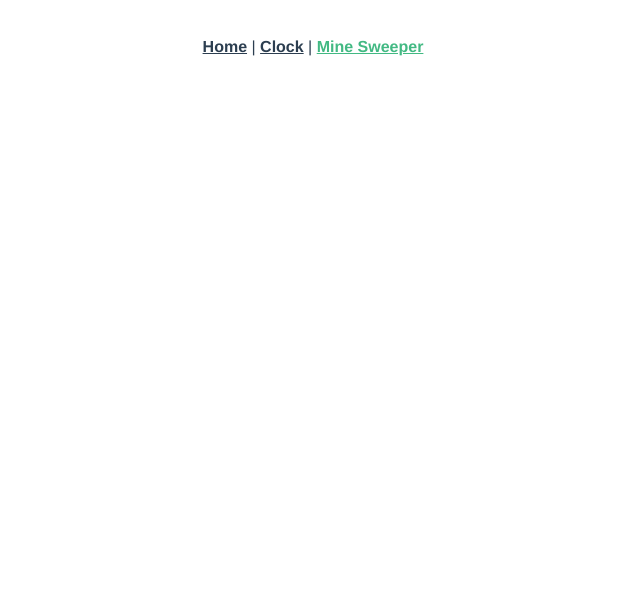
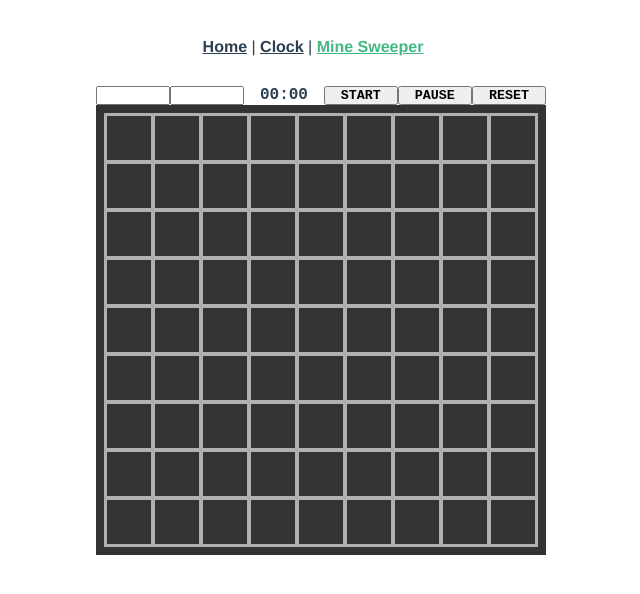
Before and after one commit to hypons111/hypons111.github.io, a Vue app: page /minesweeper in a window 1280 px wide. Shown: the top 594 px of the page, without its empty margins (327-967 px from the left). Built offline with nearby package versions, Linux system fonts and the light colour scheme.

Commit message:
building mine sweeper page.

```diff
--- a/package.json
+++ b/package.json
@@ -7,6 +7,9 @@
     "build": "vue-cli-service build"
   },
   "dependencies": {
+    "@fortawesome/fontawesome-svg-core": "^6.5.2",
+    "@fortawesome/free-solid-svg-icons": "^6.5.2",
+    "@fortawesome/vue-fontawesome": "^3.0.6",
     "core-js": "^3.8.3",
     "vue": "^3.2.13",
     "vue-router": "^4.0.3",
--- a/src/main.js
+++ b/src/main.js
@@ -3,4 +3,12 @@ import App from './App.vue'
 import router from './router'
 import store from './store'
 
-createApp(App).use(store).use(router).mount('#app')
+import { FontAwesomeIcon } from '@fortawesome/vue-fontawesome'
+import { library } from '@fortawesome/fontawesome-svg-core'
+import { faFlag, faQuestion, faExplosion } from '@fortawesome/free-solid-svg-icons'
+
+library.add(faFlag, faQuestion, faExplosion);
+
+const app = createApp(App)
+app.component('font-awesome-icon', FontAwesomeIcon); // 全局註冊 Font Awesome
+app.use(store).use(router).mount('#app')
--- a/src/views/Clock.vue
+++ b/src/views/Clock.vue
@@ -1,6 +1,6 @@
 <template>
-  <div id="clcok">
-    <div id="container">
+  <div id="container">
+    <div id="clcok">
       <div id="circle">
         <div id="hPointer" class="pointer" :style="{ transform: `rotate(${hDegree}deg)` }">
           <span class="number" :style="{ transform: `translate(-50%, 10px) rotate(${-hDegree}deg)` }">
--- a/src/views/MineSweeper.vue
+++ b/src/views/MineSweeper.vue
@@ -1,10 +1,299 @@
 <template>
-  <div id="minesweeper">
-    <div id="container">
+  <div id="container">
+    <div id="minesweeper">
+      <div id="panel">
+        <!-- <div class="item"><input type="number" v-model="boardScale"></div> -->
+        <!-- <div class="item"><input type="number" v-model="mineNumber"></div> -->
+        <input id="scale" type="number" @change="initialGame">
+        <input id="mine" type="number" @change="initialGame">
+        <span>{{ timer }}</span>
+        <button>START</button>
+        <button>PAUSE</button>
+        <button>RESET</button>
+      </div>
+      <div id="board">
+        <div v-for="row in rows" :key="row">
+          <span v-for="column in columns" :key="column" class="cell" :id="column + (row * boardScale)"
+            :class="cells[column + (row * boardScale)].status" :data-type="cells[column + (row * boardScale)].type"
+            @contextmenu.prevent="rightClick" @click="leftClick">
+            <font-awesome-icon v-if="cells[column + (row * boardScale)].status === 'flagged'" :icon="['fas', 'flag']" />
+            <font-awesome-icon v-else-if="cells[column + (row * boardScale)].status === 'questionMarked'"
+              :icon="['fas', 'question']" />
+            <font-awesome-icon v-if="cells[column + (row * boardScale)].status === 'mine'"
+              :icon="['fas', 'explosion']" />
+            <p v-if="cells[column + (row * boardScale)].status === cells[column + (row * boardScale)].type"
+              class="mineCounter">
+              {{ cells[column + (row * boardScale)].mineCounter }}
+            </p>
+          </span>
+        </div>
+      </div>
     </div>
   </div>
 </template>
 
-<script setup></script>
+<script setup>
+import { computed, onBeforeMount, onMounted, ref } from "vue"
+const boardScale = ref(9);
+const mineNumber = ref(10);
+const rows = computed(() => Array.from({ length: boardScale.value }, (_, i) => i));
+const columns = computed(() => Array.from({ length: boardScale.value }, (_, i) => i));
+const cells = ref([]);
+const timer = "00:00";
 
-<style></style>
+onBeforeMount(() => {
+  setCells();
+  setMines();
+  setMineCounter();
+})
+
+function initialGame(event) {
+  console.log(event.target.id)
+
+  if(event.target.id === "scale") {
+    boardScale.value = event.target.value;
+    setCells();
+    setMines();
+    setMineCounter();
+  }
+}
+
+// 初始化每個 cell
+function setCells() {
+  for (let i = 0; i < boardScale.value; i++) {
+    for (let j = 0; j < boardScale.value; j++) {
+      cells.value.push({
+        id: j + (i * boardScale.value),
+        type: 'empty',        /* empty, mine, counter */
+        status: "initial",    /* initial, dug, flagged, marked */
+        mineCounter: "",
+        row: i,
+        column: j
+      });
+    }
+  }
+}
+
+// 隨機放設地雷
+function setMines() {
+  const set = new Set();
+  while (set.size < mineNumber.value) {
+    const number = Math.floor(Math.random() * Math.pow(boardScale.value, 2));
+    cells.value[number].type = "mine";
+    set.add(number)
+  }
+}
+
+// 設定地雷周圍 8 格的數字
+function setMineCounter() {
+  // neighborIds 是地雷周圍 8 格的 cell id, 執行一次就將他們的 mineCounter 數 + 1.
+  const counterHandler = function (neighborIds) {
+    neighborIds.forEach(id => {
+      cells.value[id].type = "counter";
+      cells.value[id].mineCounter++;
+    })
+  }
+  // 如果是地雷就遍歷周圍 8 格, 並執行 counterHandler().
+  for (let id = 0; id < cells.value.length; id++) {
+    if (cells.value[id].type === "mine") {
+      relatedCellTraversal(id, counterHandler);
+    }
+  }
+}
+
+function leftClick() {
+  let target = cells.value[event.target.id];
+  if (event.target.tagName === "P") {
+    target = cells.value[event.target.parentElement.id];
+  }
+  target.status = target.type;
+  switch (target.type) {
+    case "empty":
+      dugEmpty(target.id);
+      break;
+    case "counter":
+      break;
+    case "mine":
+      dugMine();
+      break;
+  }
+}
+
+// 掘到 empty 時
+function dugEmpty(id) {
+  // 打開相連的 cell
+  const checkCellType = function (neighborIds) {
+    neighborIds.forEach(id => {
+      const cell = cells.value[id];
+      if (cell.type === "empty" && cell.status === "initial") {           // 將全部相連的 empty cell 打開
+        cell.status = cell.type;
+        dugEmpty(cell.id);
+      } else if (cell.type === "counter" && cell.status === "initial") {  // 將第一個相連的 counter cell 打開
+        cell.status = cell.type;
+      }
+    })
+  }
+  // 如果是 empty cell 就遍歷他周圍 8 格, 並執行 checkCellType().
+  relatedCellTraversal(id, checkCellType);
+}
+
+// 掘到 mine 時
+function dugMine() {
+  cells.value.forEach(cell => {
+    cell.status = cell.type;
+  })
+}
+
+
+function rightClick(event) {
+  let t = event.target;
+  while (!t.id) {
+    t = t.parentElement;
+  }
+  switch (cells.value[t.id].status) {
+    case "initial":
+      cells.value[t.id].status = "flagged";
+      break;
+    case "flagged":
+      cells.value[t.id].status = "questionMarked";
+      break;
+    case "questionMarked":
+      cells.value[t.id].status = "initial";
+      break;
+  }
+}
+
+
+// 遍歷某一格 cell 的周圍 8 格, 並對其執行 func.
+// func 統一宣告在呼叫 relatedCellTraversal() 的函數中.
+function relatedCellTraversal(id, func) {
+  const scale = boardScale.value
+  /*
+  (i-scale)     往上一格
+  (i+scale)     往下一格
+  (i-1)         往左一格
+  (i+1)         往右一格
+  (i-scale-1)   往左上一格
+  (i-scale+1)   往右上一格
+  (i+scale-1)   往左下一格
+  (i+scale+1)   往右下一格
+*/
+  if/* 左上角 */(id === 0) {
+    func([(id + 1), (id + scale), (id + scale + 1)]);
+  } else if/* 右上角 */ (id === scale - 1) {
+    func([(id - 1), (id + scale), id + scale - 1]);
+  } else if/* 左下角 */ (id === Math.pow(scale, 2) - scale) {
+    func([(id - scale), (id + 1), (id - scale + 1)]);
+  } else if/* 右下角 */ (id === Math.pow(scale, 2) - 1) {
+    func([(id - scale), (id - 1), (id - scale - 1)]);
+  } else if/* 上邊界 */(cells.value[id].row === 0) {
+    func([(id + scale), (id - 1), (id + 1), (id + scale - 1), (id + scale + 1)]);
+  } else if/* 下邊界 */(cells.value[id].row === scale - 1) {
+    func([(id - scale), (id - 1), (id + 1), (id - scale - 1), (id - scale + 1)]);
+  } else if/* 左邊界 */(cells.value[id].column === 0) {
+    func([(id - scale), (id + scale), (id + 1), (id - scale + 1), (id + scale + 1)]);
+  } else if/* 右邊界 */(cells.value[id].column === scale - 1) {
+    func([(id - scale), (id + scale), (id - 1), (id - scale - 1), (id + scale - 1)]);
+  } else {
+    func([(id - scale), (id + scale), (id - 1), (id + 1), (id - scale - 1), (id - scale + 1), (id + scale - 1), (id + scale + 1)]);
+  }
+}
+</script>
+
+<style lang="scss">
+$text: lightseagreen;
+$flag: gold;
+$mine: red;
+$questionMarke: white;
+$lightgray: #b0b0b0;
+$darkgray: #333333;
+
+
+
+#container {
+  * {
+    box-sizing: border-box;
+    padding: 0;
+    margin: 0;
+    font-family: 'Courier New', Courier, monospace;
+    font-weight: bold;
+  }
+
+  width: 100vw;
+  height: 100vh;
+  display: flex;
+  flex-direction: column;
+  justify-content: flex-start;
+  align-items: center;
+
+  #panel {
+
+    display: flex;
+
+    &>* {
+      flex: 1 1 2em;
+    }
+    input {
+      width: 2em;
+      text-align: center;
+    }
+  }
+
+  #board {
+    padding: 1px;
+    background-color: $lightgray;
+    border: 0.5em solid $darkgray;
+
+    &>div {
+      // row
+      display: flex;
+
+      // cell 基本樣式
+      .cell {
+        width: 3em;
+        height: 3em;
+        display: flex;
+        justify-content: center;
+        align-items: center;
+        background-color: $darkgray;
+        border: 2px solid $lightgray;
+        font-size: 1em;
+      }
+
+      // 初始 cell
+      .initial {
+        & p {
+          display: none;
+        }
+      }
+
+      // 標註旗子
+      .flagged {
+        color: $flag;
+      }
+
+      // 標註問號
+      .questionMarked {
+        color: $questionMarke;
+      }
+
+      /* 已開的 empty */
+      .empty {
+        background-color: white;
+      }
+
+      /* 已開的 counter */
+      .counter {
+        background-color: white;
+      }
+
+      /* 已開的地雷 */
+      .mine {
+        background-color: white;
+        color: $mine;
+      }
+    }
+  }
+
+}
+</style>
```
Also changed, not shown: src/views/text.txt (added), 1 other file (tests, documents, lock files or other folders).
